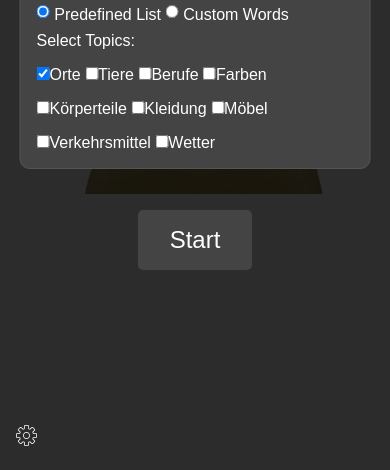
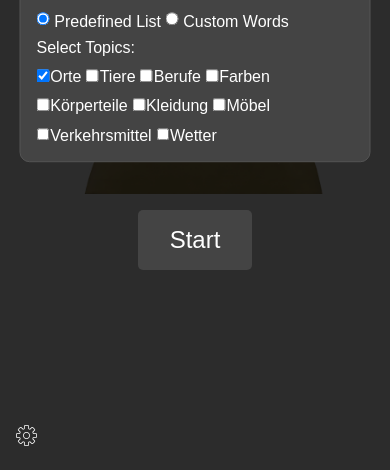
Before and after one commit to Lukas1407/Lukas1407.github.io, a plain HTML site: page index.html in a window 390 px wide. Both pictures are taken after a click on the button 26 px from the left and 809 px from the top of the page. Shown: the part 374-844 px from the top of the page. Drawn offline with Linux system fonts and the light colour scheme.

```diff
--- a/style.css
+++ b/style.css
@@ -211,15 +211,33 @@
   gap: 0.3rem;
 }
 
-/* Additional styling for topic checkboxes (similar to radio options) */
+/* Base styles for topic options */
 .topic-option {
-  margin-top: 0.5rem;
+  margin-top: 0.3rem;
   display: inline-flex;
   align-items: center;
+  gap: 0.1rem; /* smaller gap */
 }
 
 .topic-option input[type="checkbox"] {
-  width: auto;
-  padding: 0;
+  width: 1rem;  /* set a standard size */
+  height: 1rem;
   margin: 0;
 }
+
+/* Mobile adjustments for screens 480px or less */
+@media (max-width: 480px) {
+  .topic-option {
+    margin-top: 0.2rem;
+    gap: 0.05rem; /* further reduce gap if needed */
+  }
+
+  .topic-option input[type="checkbox"] {
+    width: 0.8rem;
+    height: 0.8rem;
+    /* Optionally, you can also use transform scaling if desired:
+    transform: scale(0.8);
+    transform-origin: center;
+    */
+  }
+}
```
